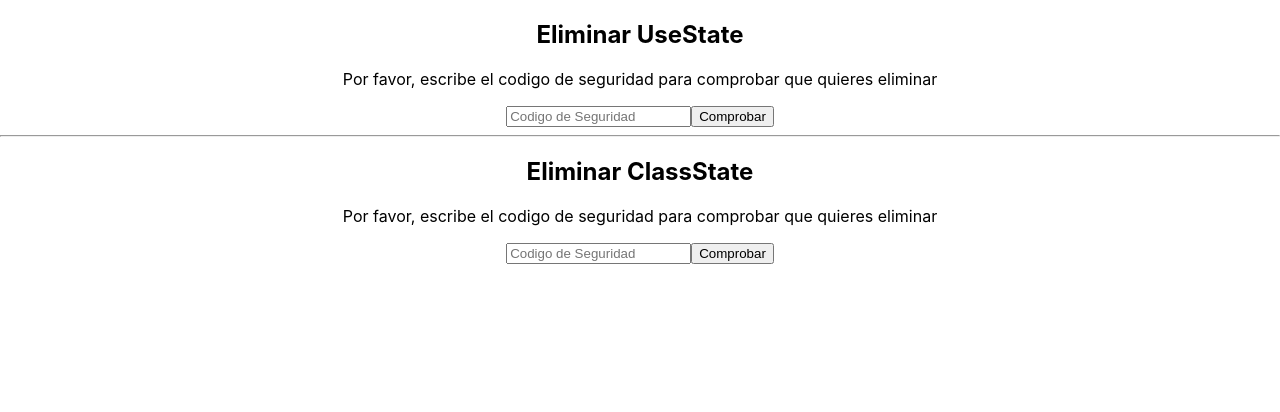
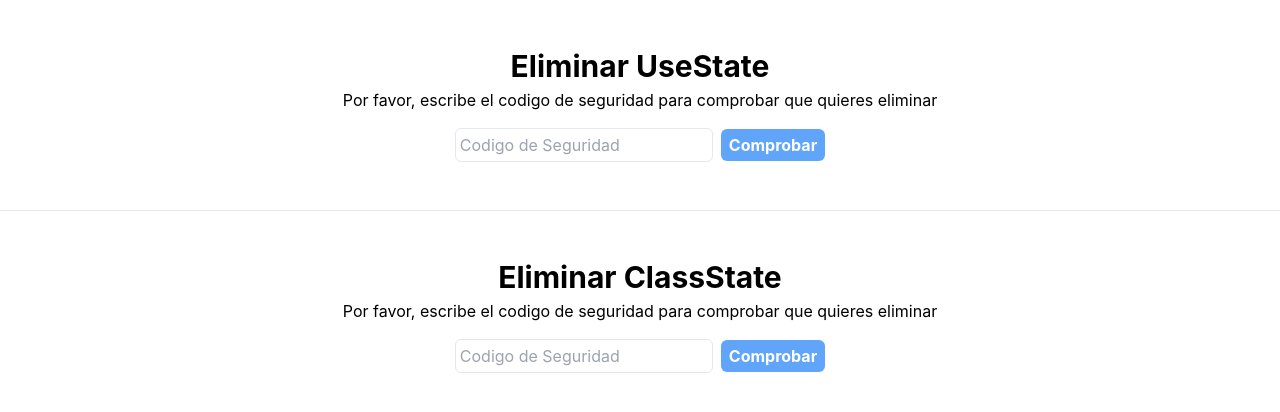
Before and after one commit to TomasOtano25/curso-manejo-estado-1, a React (Create React App) app: page / in a window 1280 px wide. Shown: the top 412 px of the page. Built offline with nearby package versions, Linux system fonts and the light colour scheme.

Commit message:
Clase 03 react.component vs useState

```diff
--- a/public/index.html
+++ b/public/index.html
@@ -10,20 +10,11 @@
       content="Web site created using create-react-app"
     />
     <link rel="apple-touch-icon" href="%PUBLIC_URL%/logo192.png" />
-    <!--
-      manifest.json provides metadata used when your web app is installed on a
-      user's mobile device or desktop. See https://developers.google.com/web/fundamentals/web-app-manifest/
-    -->
+
     <link rel="manifest" href="%PUBLIC_URL%/manifest.json" />
-    <!--
-      Notice the use of %PUBLIC_URL% in the tags above.
-      It will be replaced with the URL of the `public` folder during the build.
-      Only files inside the `public` folder can be referenced from the HTML.
 
-      Unlike "/favicon.ico" or "favicon.ico", "%PUBLIC_URL%/favicon.ico" will
-      work correctly both with client-side routing and a non-root public URL.
-      Learn how to configure a non-root public URL by running `npm run build`.
-    -->
+    <script src="https://cdn.tailwindcss.com"></script>
+
     <title>React App</title>
   </head>
   <body>
--- a/src/App.js
+++ b/src/App.js
@@ -6,9 +6,9 @@ import "./App.css";
 function App() {
   return (
     <div className="App">
-      <UseState />
+      <UseState name="UseState" />
       <hr />
-      <ClassState />
+      <ClassState name="ClassState" />
     </div>
   );
 }
--- a/src/ClassState.js
+++ b/src/ClassState.js
@@ -1,21 +1,49 @@
 import React from "react";
 
 class ClassState extends React.Component {
-  constructor() {
-    super();
+  constructor(props) {
+    super(props);
+
+    this.state = {
+      error: false,
+    };
   }
 
   render() {
+    const { error } = this.state;
+
     return (
-      <div>
-        <h2>Eliminar ClassState</h2>
-        <p>
-          Por favor, escribe el codigo de seguridad para comprobar que quieres
-          eliminar
-        </p>
+      <div className="m-12">
+        <div className="mb-4">
+          <h2 className="text-3xl font-bold mb-1">
+            Eliminar {this.props.name}
+          </h2>
+          <p>
+            Por favor, escribe el codigo de seguridad para comprobar que quieres
+            eliminar
+          </p>
+        </div>
 
-        <input placeholder="Codigo de Seguridad" />
-        <button>Comprobar</button>
+        {error && (
+          <p className="text-red-400">Error: El codigo es incorrecto</p>
+        )}
+
+        <input
+          type="text"
+          className="border border-gray-200 rounded-md px-1 py-1 mr-2 outline-none focus:ring-2 focus:ring-blue-400"
+          placeholder="Codigo de Seguridad"
+        />
+        <button
+          // onClick={() => this.setState({ error: !error })}
+          onClick={() =>
+            this.setState((prevState) => ({
+              error: !prevState.error,
+            }))
+          }
+          className="py-1 px-2 rounded-md text-white font-bold bg-blue-400 hover:bg-blue-500"
+        >
+          Comprobar
+        </button>
       </div>
     );
   }
--- a/src/UseState.js
+++ b/src/UseState.js
@@ -1,16 +1,31 @@
 import React from "react";
 
-function UseState() {
+function UseState({ name }) {
+  const [error, setError] = React.useState(false);
+
   return (
-    <div>
-      <h2>Eliminar UseState</h2>
-      <p>
-        Por favor, escribe el codigo de seguridad para comprobar que quieres
-        eliminar
-      </p>
+    <div className="m-12">
+      <div className="mb-4">
+        <h2 className="text-3xl font-bold mb-1">Eliminar {name}</h2>
+        <p>
+          Por favor, escribe el codigo de seguridad para comprobar que quieres
+          eliminar
+        </p>
+      </div>
 
-      <input placeholder="Codigo de Seguridad" />
-      <button>Comprobar</button>
+      {error && <p className="text-red-400">Error: El codigo es incorrecto</p>}
+
+      <input
+        type="text"
+        className="border border-gray-200 rounded-md px-1 py-1 mr-2 outline-none focus:ring-2 focus:ring-blue-400"
+        placeholder="Codigo de Seguridad"
+      />
+      <button
+        className="py-1 px-2 rounded-md text-white font-bold bg-blue-400 hover:bg-blue-500"
+        onClick={() => setError(!error)}
+      >
+        Comprobar
+      </button>
     </div>
   );
 }
```
Also changed, not shown: 1 other file (tests, documents, lock files or other folders).
